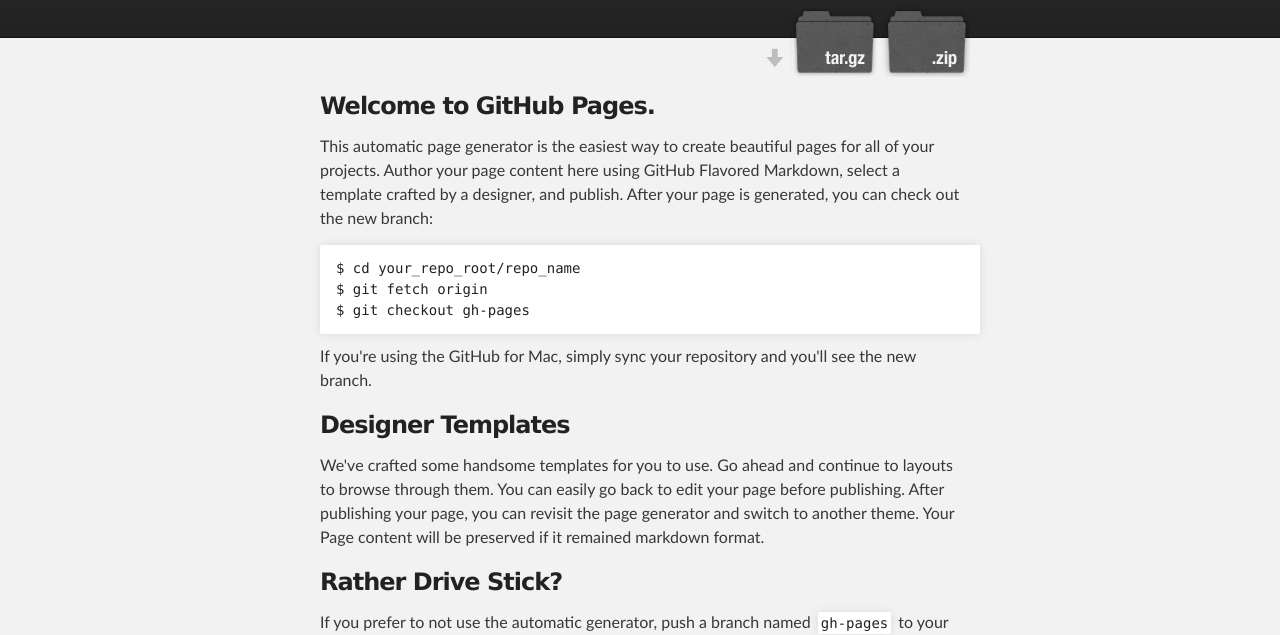
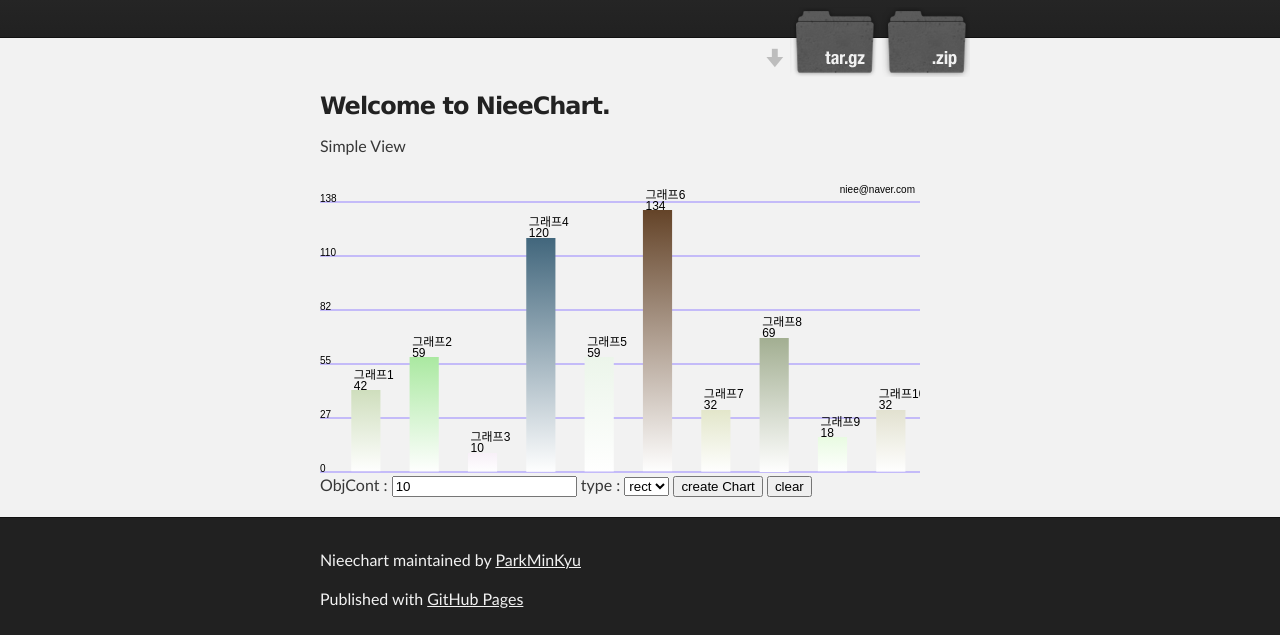
Before and after one commit to ParkMinKyu/nieeChart, a plain HTML site: page index.html in a window 1280 px wide. Shown: the part 172-807 px from the top of the page. Drawn offline with Linux system fonts and the light colour scheme.

Commit message:
update index.html

```diff
--- a/index.html
+++ b/index.html
@@ -7,11 +7,61 @@
     <meta name="description" content="Nieechart : html5,canvas,chart" />
 
     <link rel="stylesheet" type="text/css" media="screen" href="stylesheets/stylesheet.css">
+	<script type="text/javascript" src="niee-canvas-chart004-beta.js"></script>
+    <title>Nieechart</title>
+    <script type="text/javascript">
+	var myChart ;
+	function gogo(){
+		var val = document.getElementById("count").value;
+		if(val == ''){
+			val = '10';
+		}
+		var len = parseInt(val);
+		var array = new Array();
+		for(var i = 0 ; i < len ; i ++){
+			var ran = parseInt(Math.random()*150);
+			var color1 = '#';
+			for(var j = 0 ; j < 6 ; j ++){
+				color1 += parseInt(Math.random()*(15)).toString(16);
+			}
+			var chart = {
+					val : ran,
+					label : '그래프'+(i+1),
+					stColor : color1,
+					edColor : 'white',
+					textColor : 'black',
+					textSize : 12
+			};
+			array.push(chart);
+		}
 
-    <title>Nieechart</title>
+		myChart = new nieeChart();
+
+		myChart.setChart({
+			array : array,
+			type : document.getElementById("type").value,
+			id : 'chartCanvas',
+			width : 600,
+			height : 300,
+			labelWidth : 100,
+			isLine : true,
+			title : 'niee@naver.com',
+			titleSize : 10,
+			lineCount : 5,
+			isTooltip : true,
+			toolStyle : "border:1px solid #000;width:100px;height:50px;background:#FF6600"
+		});
+
+	}
+
+	function clearc(){
+
+		document.getElementById("chartCanvas").getContext('2d').clearRect(0,0,1200,600);
+	}
+</script>
   </head>
 
-  <body>
+  <body onload="gogo();">
 
     <!-- HEADER -->
     <div id="header_wrap" class="outer">
@@ -32,36 +82,20 @@
     <div id="main_content_wrap" class="outer">
       <section id="main_content" class="inner">
         <h3>
-<a name="welcome-to-github-pages" class="anchor" href="#welcome-to-github-pages"><span class="octicon octicon-link"></span></a>Welcome to GitHub Pages.</h3>
+<a name="welcome-to-github-pages" class="anchor" href="#welcome-to-github-pages"><span class="octicon octicon-link"></span></a>Welcome to NieeChart.</h3>
 
-<p>This automatic page generator is the easiest way to create beautiful pages for all of your projects. Author your page content here using GitHub Flavored Markdown, select a template crafted by a designer, and publish. After your page is generated, you can check out the new branch:</p>
+<p>Simple View</p>
 
-<pre><code>$ cd your_repo_root/repo_name
-$ git fetch origin
-$ git checkout gh-pages
-</code></pre>
+<canvas id="chartCanvas" width="600" height="300"></canvas>
+ObjCont : <input value="10" id="count">
+type : <select id="type">
+	<option value="rect">rect</option>
+	<option value="line">line</option>
+	<option value="arc">arc</option>
+</select>
+<button id="gogo" onclick="gogo()">create Chart</button>
+<button id="clear" onclick="clearc()">clear</button>
 
-<p>If you're using the GitHub for Mac, simply sync your repository and you'll see the new branch.</p>
-
-<h3>
-<a name="designer-templates" class="anchor" href="#designer-templates"><span class="octicon octicon-link"></span></a>Designer Templates</h3>
-
-<p>We've crafted some handsome templates for you to use. Go ahead and continue to layouts to browse through them. You can easily go back to edit your page before publishing. After publishing your page, you can revisit the page generator and switch to another theme. Your Page content will be preserved if it remained markdown format.</p>
-
-<h3>
-<a name="rather-drive-stick" class="anchor" href="#rather-drive-stick"><span class="octicon octicon-link"></span></a>Rather Drive Stick?</h3>
-
-<p>If you prefer to not use the automatic generator, push a branch named <code>gh-pages</code> to your repository to create a page manually. In addition to supporting regular HTML content, GitHub Pages support Jekyll, a simple, blog aware static site generator written by our own Tom Preston-Werner. Jekyll makes it easy to create site-wide headers and footers without having to copy them across every page. It also offers intelligent blog support and other advanced templating features.</p>
-
-<h3>
-<a name="authors-and-contributors" class="anchor" href="#authors-and-contributors"><span class="octicon octicon-link"></span></a>Authors and Contributors</h3>
-
-<p>You can <a href="https://github.com/blog/821" class="user-mention">@mention</a> a GitHub username to generate a link to their profile. The resulting <code>&lt;a&gt;</code> element will link to the contributor's GitHub Profile. For example: In 2007, Chris Wanstrath (<a href="https://github.com/defunkt" class="user-mention">@defunkt</a>), PJ Hyett (<a href="https://github.com/pjhyett" class="user-mention">@pjhyett</a>), and Tom Preston-Werner (<a href="https://github.com/mojombo" class="user-mention">@mojombo</a>) founded GitHub.</p>
-
-<h3>
-<a name="support-or-contact" class="anchor" href="#support-or-contact"><span class="octicon octicon-link"></span></a>Support or Contact</h3>
-
-<p>Having trouble with Pages? Check out the documentation at <a href="http://help.github.com/pages">http://help.github.com/pages</a> or contact <a href="mailto:support@github.com">support@github.com</a> and we’ll help you sort it out.</p>
       </section>
     </div>
 
--- /dev/null
+++ b/niee-canvas-chart004-beta.js
@@ -0,0 +1,368 @@
+/**
+ * html5 canvas를 이용한 간단한 막대 그래프
+ * @author park min gue , niee@naver.com || niee@urielsoft.co.kr
+ * @version 0.0.1 2014-03-27
+ * 기본틀 완성
+ *
+ * @version 0.0.2 2014/04/01
+ * 익스 9버전에서 안되는 현상 수정
+ * 막대 그래프에 마우스 오버시 툴팁기능 추가
+ * 그래프를 라인위로 변경
+ *
+ * @version 0.0.3 2014/04/02
+ * 툴팁 버그수정
+ * 라인 차트 추가
+ * 소수점 적용
+ *
+ * <pre>
+ *
+ * 1.<script type="text/javascript" src="min-canvas-chart001.js"></script> //해당 라이브러리 사용을 위해 그래프를 표시할 페이지에 선언
+ *
+ * 2.var array = new Array(); //그래프에 표시할 막대 Object정보를 담을 Array 선언
+ * 그래프상에 보일 막대 정보 객체 선언
+ * ex)
+ * 학생수 : 13,
+ * 학교명 : '야동초등학교',
+ * 막대기시작색 : 'red',
+ * 막대기종료색 : 'white',
+ * text색상 : 'black',
+ * textSize : 10
+ *
+ * 3.var obj = { //막대 OBJ 정보
+ * 	val : 13,  //필수
+ * 	label : '야동초등학교',//필수
+ * 	stColor : 'red',
+ * 	edColor : 'white',
+ * 	textColor : 'black',
+ * 	textSize : 10
+ * };
+ *
+ * 생성한 객체를 array에 담는다
+ * 4.array.push(chart);
+ *
+ *
+ * setObj함수에 그래프 정보를 넘긴다.
+ *
+ * var myChart = new nieeChart(); // 차트 객체를 생성한다.
+ *
+ * 5.myChart.setChart({
+ * 	array : array, //막대정보가 담긴 Array //필수
+ * 	id : 'chartCanvas', //canvas id //필수
+ *  type : 'rect||line||arc', //차트 타입 선택
+ * 	width : 600,  //넓이 없을경우 canvas의 width를 셋팅
+ * 	height : 500, //높이 없을경우 canvas의 height를 셋팅
+ * 	isLine :true,  //경계바생성
+ * 	title : 'niee@naver.com', //타이틀
+ * 	titleSize : 10, //타이틀 글자크기
+ * 	lineCount : 20, //경계선수
+ *  maxNum : 100000, //라인에 보여질 최대수 지정
+ *  isTooltip : true, //막대기 마우스 오버시 툴팁 여부
+ *  toolStyle : "border:1px solid #000;width:100px;height:50px;" //툴팁에 적용할 style
+ * 	});
+ * </pre>
+ *
+ */
+
+(function(window){
+
+	var toolArray = null;
+	var toolDiv = null ;
+	var nieeChart = function(){
+			this.objCnt = 0;
+			this.maxVal = 0;
+			this.minVal = 0;
+			this.lineCount  =  0;
+			this.array = null;
+			this.type = 'rect';
+			this.canvas = null;
+			this.context = null;
+			this.width = 0;
+			this.height = 0;
+			this.isLine = false;
+			this.title = '';
+			this.maxNum  =  0;
+			this.titleSize  =  10;
+			this.isTooltip  =  false;
+			this.tooltipArray  =  null;
+			this.tooltip  =  function(obj){
+				this.tooltipArray.push(obj);
+			};
+			this.toolStyle  =  "border:1px solid #000;width:100px;height:50px;";
+	};
+
+	nieeChart.prototype.setChart = function(options) {
+		this.array = options ? options.array:new Array();
+		this.canvas = document.getElementById(options ? options.id : 'chartCanvas');
+		this.context = this.canvas.getContext('2d');
+		this.objCnt = this.setObjCnt(this.array);
+		this.maxVal = this.findMaxVal(this.array);
+		this.minVal = this.findMinVal(this.array);
+		this.type =	options ? options.type || this.type : this.type;
+		this.width =	options ? options.width || this.canvas.width : this.canvas.width;
+		this.height = options ? options.height || this.canvas.height : this.canvas.height;
+		this.isLine = options ? options.isLine || this.isLine : this.isLine;
+		this.title = options ? options.title || this.title : this.title;
+		this.titleSize = options ? options.titleSize || this.titleSize : this.titleSize;
+		this.maxNum = options ? options.maxNum || this.maxNum : this.maxNum;
+		this.lineCount = options ? options.lineCount || 10 : 10;
+		this.isTooltip = options ? options.isTooltip || this.isTooltip : this.isTooltip;
+		this.tooltipArray = new Array();
+		this.toolStyle = options ? options.toolStyle || this.toolStyle : this.toolStyle;
+
+		this.createChart();
+		if(this.type == 'arc'){
+			this.createArc();
+		}else{
+			this.createLine();
+			this.createObjVal();
+			this.createLabel();
+		}
+	};
+
+	nieeChart.prototype.setObjCnt = function (array) {
+		return array.length | 0;
+	};
+
+	nieeChart.prototype.findMaxVal = function (array) {
+		var max = 0;
+		for ( var i = 0; i < array.length; i++) {
+			if (max < parseInt(array[i].val)) {
+				max = parseInt(array[i].val);
+			}
+		}
+		return max;
+	};
+
+	nieeChart.prototype.findMinVal = function (array) {
+		var min = 0;
+		for ( var i = 0; i < array.length; i++) {
+			if (min > parseInt(array[i].val)) {
+				min = parseInt(array[i].val);
+			}
+		}
+		return min;
+	};
+
+	nieeChart.prototype.createChart = function(){
+		var c = this.canvas;
+		c.style.display = 'none';
+		var ctx = this.context;
+		var width = this.width;
+		var height = this.height;
+		if(width > c.width){
+			c.width = width;
+		}
+		if(height > c.height){
+			c.height = height;
+		}
+		ctx.save();
+		ctx.clearRect(0,0,c.width,c.height);
+		ctx.restore();
+		//ctx.strokeRect(0, 0 ,width  , height);
+		if(this.title){
+			ctx.font = this.titleSize + 'px Arial' || '15px Arial';
+			ctx.fillStyle = '#000';
+			var txtWidth = ctx.measureText(this.title).width;
+			ctx.fillText(this.title,width - txtWidth-5,20);
+		}
+		c.style.display = 'block';
+	};
+
+	nieeChart.prototype.getMaxLineNum = function(){
+
+		if(this.maxNum > 0){
+			return this.maxNum;
+		}
+
+		if(this.maxNum > 0){
+			return this.maxNum;
+		}
+
+		var maxVal = this.maxVal;
+		var sMaxVal = maxVal.toString();
+		var tempLen = 1;
+		var idx = sMaxVal.length;
+		var tempNum = '';
+
+		var rem = parseInt(maxVal%5);
+		return parseInt(maxVal) + rem;
+	};
+
+	nieeChart.prototype.createObjVal = function(){
+		var ctx = this.context;
+		var array = this.array;
+		var objCnt = this.objCnt;
+		var spaceY = this.height*0.1;
+		var height = this.height;
+		var maxNum = this.getMaxLineNum();
+		var spaceX = ctx.measureText(maxNum.toString()).width;
+		var width = this.width - spaceX;
+		var x = spaceX;
+		for(var i = 0 ; i < array.length ; i++){
+			var obj = array[i];
+			x+=(width/objCnt)/4;
+			var y = height- (((height-spaceY) * (obj.val)/maxNum));
+
+			if(this.isTooltip){
+				var toolObj = {
+					x:x,
+					y:parseInt(y),
+					width:(width/objCnt)/2,
+					height:(((height-spaceY) * (obj.val)/maxNum))-2,
+					label : obj.label,
+					val : obj.val
+				};
+				this.tooltip(toolObj);
+			}
+
+			if(this.type == 'rect'){
+				var grd = ctx.createLinearGradient(0,0,0,height);
+				grd.addColorStop(0.0,obj.stColor||'black');
+				grd.addColorStop(1.0,obj.edColor||'white');
+				ctx.fillStyle=grd;
+				ctx.fillRect(x, parseInt(y),(width/objCnt)/2 , (((height-spaceY) * (obj.val)/maxNum))-1);
+			}else if(this.type == 'line'){
+				var obj2;
+				if(i < array.length - 1){
+					obj2 = array[i+1];
+					var y2 = height- (((height-spaceY) * (obj2.val)/maxNum));
+					var nextX = (x+((width/objCnt)/2)/2)+(((width/objCnt)/2)+((width/objCnt)/4))+((width/objCnt)/4);
+					ctx.beginPath();
+					ctx.strokeStyle='#9684ff';
+					ctx.shadowBlur=20;
+					ctx.shadowColor="black";
+					ctx.lineWidth=2;
+					ctx.arc(x+((width/objCnt)/2)/2,parseInt(y),3,0,2*Math.PI);
+					ctx.moveTo(x+((width/objCnt)/2)/2,parseInt(y));
+					ctx.lineTo(nextX,parseInt(y2));
+					if(i == (array.length-2)){
+						ctx.arc(nextX,parseInt(y2),3,0,2*Math.PI);
+					}
+					ctx.stroke();
+				}
+			}
+			x+=((width/objCnt)/2)+((width/objCnt)/4);
+		}
+		if(this.isTooltip){
+			this.toolTipEvent();
+		}
+	};
+
+	nieeChart.prototype.createArc = function(){
+		var c = this.canvas;
+		var ctx = this.context;
+		var centerX = parseInt(c.width/2);
+		var centerY = parseInt(c.height/2);
+		var r = centerX < centerY ? parseInt(centerX/2) : parseInt(centerY/2);
+		var array = this.array;
+		var startPI = 0;
+		for(var i = 0 ; i < array.length ; i ++){
+			var nowObj = array[i];
+			var endPI = this.getArcVal(nowObj.val);
+			ctx.beginPath();
+			ctx.arc(centerX, centerY, r, startPI*Math.PI , (startPI+endPI)*Math.PI); //중앙x,중앙y,반지름,시작점,마지막점
+			ctx.lineTo(centerX, centerY);
+			ctx.closePath();
+			ctx.fillStyle = nowObj.stColor;
+			ctx.fill();
+			startPI = startPI+endPI;
+		}
+		this.toolTipEvent();
+	};
+
+	nieeChart.prototype.getArcVal = function(val){
+		var thisPer = parseInt(val);
+		var totalVal = this.getArcTotVal();
+
+		return (thisPer/totalVal)*2;
+	};
+
+	nieeChart.prototype.getArcTotVal = function(){
+		var array = this.array;
+		var totalVal = 0;
+		for(var i = 0 ; i < array.length ; i ++){
+			var obj = array[i];
+			totalVal += parseInt(obj.val);
+		}
+		return totalVal;
+	};
+
+	nieeChart.prototype.createLine = function(){
+		if(this.isLine){
+			var ctx = this.context;
+			var width = this.width;
+			var spaceY = this.height*0.1;
+			var height = this.height;
+			var maxNum = this.getMaxLineNum();
+			var rowsY = ((height-spaceY)*(100/this.lineCount*0.01));
+
+			for(var i = 0 ; i < this.lineCount+1 ; i ++){
+				var y = (rowsY*i)+spaceY;
+				ctx.beginPath();
+				ctx.strokeStyle='#9684ff';
+				ctx.shadowBlur=0;
+				ctx.lineWidth=2;
+				ctx.font = this.titleSize +'px Arial' || '10px Arial';
+				ctx.lineWidth=1;
+				ctx.moveTo(0,y-1);
+				ctx.lineTo(width,y-1);
+				ctx.stroke();
+
+				ctx.fillText(parseInt(maxNum-(maxNum*((i/this.lineCount*100)/100))), 0, y-1);
+			}
+
+		}
+	};
+
+	nieeChart.prototype.createLabel = function(){
+		var ctx = this.context;
+		var array = this.array;
+		var objCnt = this.objCnt;
+		var spaceY = this.height*0.1;
+		var height = this.height;
+		var maxNum = this.getMaxLineNum();
+		var spaceX = ctx.measureText(maxNum.toString()).width;
+		var width = this.width - spaceX;
+		var x = spaceX;
+		for(var i = 0 ; i < array.length ; i++){
+			x+=(width/objCnt)/4;
+			var obj = array[i];
+			var y = height- (((height-spaceY) * (obj.val)/maxNum));
+			var textSize = obj.textSize || 10;
+			ctx.shadowBlur=0;
+			ctx.fillStyle= obj.textColor || '#000';
+			ctx.font = textSize +'px Arial';
+			var textX = x +((width/objCnt)/2)/2-textSize;
+			var textY = y;
+			ctx.fillText(obj.label, textX,textY - textSize);
+			ctx.fillText(obj.val, textX, textY - 1);
+			x+=((width/objCnt)/2)+((width/objCnt)/4);
+		}
+	};
+
+	nieeChart.prototype.toolTipEvent = function(){
+		if(toolDiv == null){
+			toolDiv = document.createElement("div");
+			toolDiv.setAttribute('id','toolTip');
+			toolDiv.setAttribute('style',"position:fixed;display:none;"+this.toolStyle);
+			document.body.appendChild(toolDiv);
+		}
+		toolArray = this.tooltipArray;
+		this.canvas.addEventListener('mousemove',function(e){
+			for(var i = 0 ; i < toolArray.length ; i ++){
+				var obj = toolArray[i];
+				if((e.offsetX > obj.x && e.offsetX < (obj.x + obj.width) )&& (e.offsetY > obj.y-20  && e.offsetY < (obj.y + obj.height))){
+					toolDiv.style.display = 'block';
+					toolDiv.style.top = (e.y+10)+"px";
+					toolDiv.style.left = (e.x)+10+"px";
+					toolDiv.innerHTML = obj.label + '<br>' + obj.val;
+					break;
+				}else{
+					toolDiv.style.display = 'none';
+				}
+			}
+		},true);
+	};
+
+	window.nieeChart = nieeChart;
+})(window);
```
